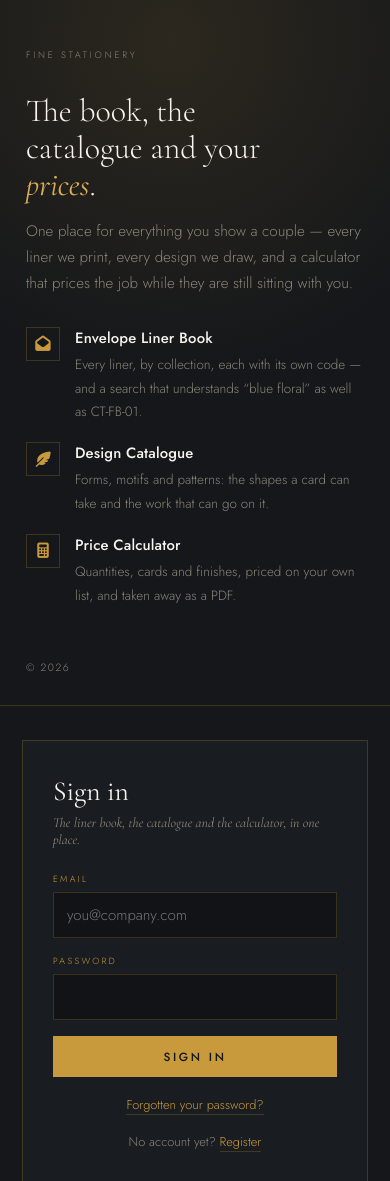
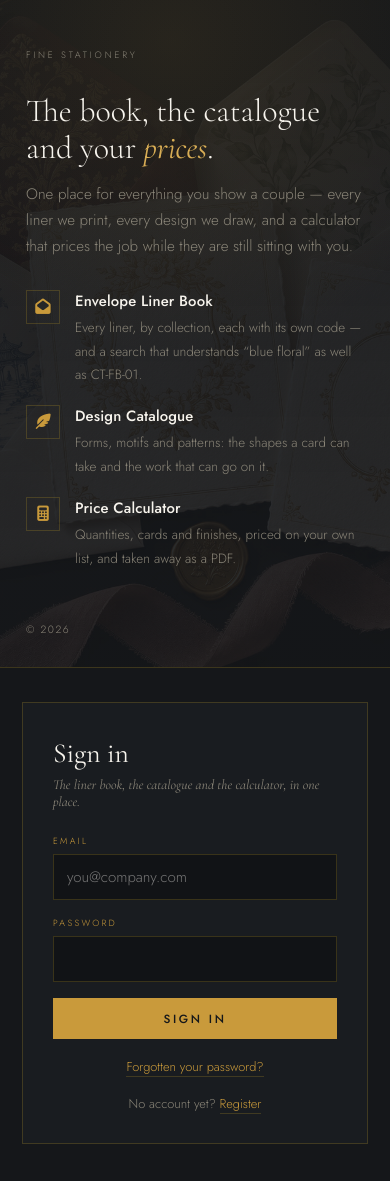
Before and after one commit to TeamEMK/Arabella-Papers, a Node server app: template views/client.ejs in a window 390 px wide. Shown: the top 1181 px of the page. After the commit the page ends 1144 px from the top, so only its background shows below. Run offline with Node 20, Linux system fonts and the light colour scheme; the template is opened without the code that fills it, so the values that code supplies are empty.

Commit message:
Put the liners and the designs behind the sign-in
The office had the picture drawn and sent it: three liners open in
their envelopes, two gold-engraved cards, a wax seal and a ribbon, all
shot on near-black. It is the two catalogues in one photograph, which
is what the left half of this page is trying to say in words.

It is the BACKGROUND of that half rather than a block inside it. Laid
in the flow it ran past the bottom of the window and the fold cut it
in two, and a picture half off the screen is worse than no picture.
As the background it is always whole and always the right size, with
a veil over it heavy enough to keep the type readable where the cream
paper is brightest, and the words held to a column so they never run
out over it.

The 2.9MB PNG is a 319KB JPEG. Nobody should download three megabytes
to look at a sign-in page.

Co-Authored-By: Claude Opus 5 <noreply@anthropic.com>

```diff
--- a/views/client.ejs
+++ b/views/client.ejs
@@ -75,16 +75,28 @@
       display: grid; grid-template-columns: 1.08fr .92fr;
       min-height: 100vh; width: 100%;
     }
+    /* THE PHOTOGRAPH IS THE HALF, NOT A BLOCK INSIDE IT.
+       Set as a block in the flow it ran past the bottom of the window and
+       was cut in two by the fold - and a picture half off the screen is
+       worse than none. As the background of the half it is always whole,
+       always the right size, and the words sit on it.
+       It is shot on near-black already, so the veil over it is only enough
+       to keep the text readable where the cream paper is brightest. */
     .showing {
       position: relative; padding: 46px 56px 40px;
       display: flex; flex-direction: column; justify-content: center;
       border-right: 1px solid var(--hair); overflow: hidden;
+      background:
+        linear-gradient(100deg, rgba(21,23,26,.97) 0%, rgba(21,23,26,.93) 38%,
+                                rgba(21,23,26,.72) 68%, rgba(21,23,26,.55) 100%),
+        url('/portal/hero.jpg') center/cover no-repeat,
+        var(--void);
     }
-    /* A breath of gold behind the picture, so the left half is not a flat
-       rectangle of the same black as the right. */
+    /* A breath of gold across it, so the half is not a flat rectangle of
+       the same black as the one beside it. */
     .showing::before {
       content: ''; position: absolute; inset: -30% -40% auto -20%; height: 90%;
-      background: radial-gradient(ellipse at 40% 40%, rgba(201,154,59,.13), transparent 62%);
+      background: radial-gradient(ellipse at 40% 40%, rgba(201,154,59,.10), transparent 62%);
       pointer-events: none;
     }
     .showing > * { position: relative; }
@@ -101,6 +113,9 @@
       margin: 0 0 30px;
     }
     .points { list-style: none; margin: 0; padding: 0; max-width: 46ch; }
+    /* Held to a column so the lines do not run out over the brightest part
+       of the photograph, where cream paper and grey type meet. */
+    .showing > .mark, .showing .pill, .shout, .shout-sub, .points, .signoff { max-width: 50ch; }
     .points li { display: flex; gap: 15px; margin-bottom: 19px; }
     .points i {
       color: var(--gold); font-size: .96rem; width: 34px; height: 34px; flex: 0 0 34px;
@@ -114,11 +129,6 @@
        /portal/hero.jpg has not been put there yet - the <img> takes itself
        off the page and the half reads as a column of words, which is what
        it was before anybody drew anything. */
-    .plate { margin: 34px 0 0; max-width: 560px; }
-    .plate img {
-      display: block; width: 100%; height: auto;
-      border: 1px solid var(--hair); padding: 10px; background: #101215;
-    }
     .signoff { margin-top: auto; padding-top: 34px; color: var(--dim);
                font-size: .66rem; letter-spacing: .14em; }
 
@@ -135,8 +145,10 @@
     @media (max-width: 1040px) {
       .stage { grid-template-columns: 1fr; }
       .showing { border-right: 0; border-bottom: 1px solid var(--hair);
-                 padding: 38px 26px 30px; }
-      .plate { display: none; }
+                 padding: 38px 26px 30px;
+                 background:
+                   linear-gradient(180deg, rgba(21,23,26,.95), rgba(21,23,26,.90)),
+                   url('/portal/hero.jpg') center/cover no-repeat, var(--void); }
       .whisper { display: none; }
       .gate { padding: 34px 22px 50px; }
     }
@@ -311,11 +323,6 @@
           </div>
         </li>
       </ul>
-
-      <div class="plate">
-        <img src="/portal/hero.jpg" alt=""
-             onerror="this.parentNode.remove()">
-      </div>
 
       <div class="signoff">&copy; <%= new Date().getFullYear() %> <%= wordmark %></div>
     </section>
```
Also changed, not shown: public/portal/hero.jpg (added).
